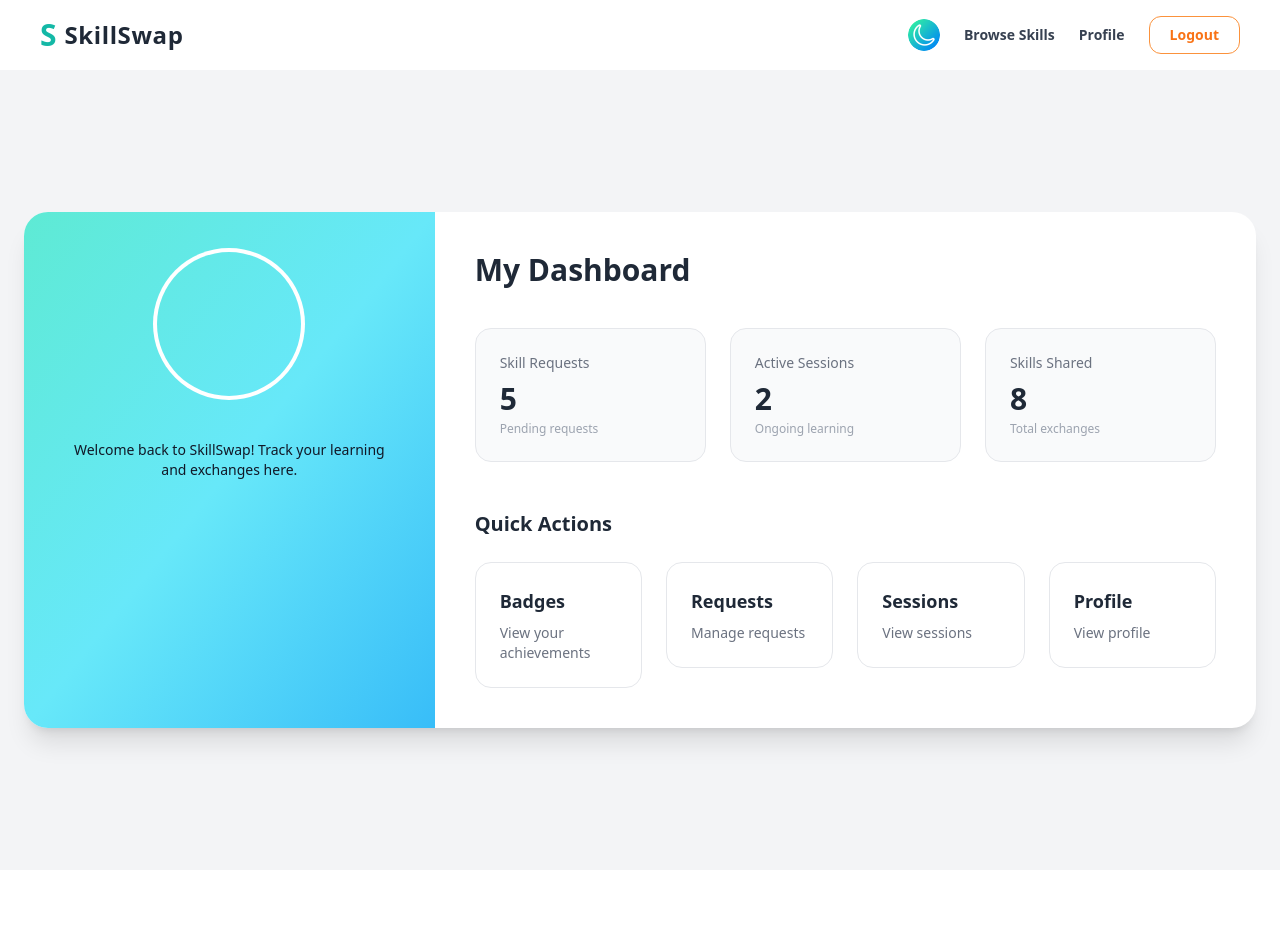
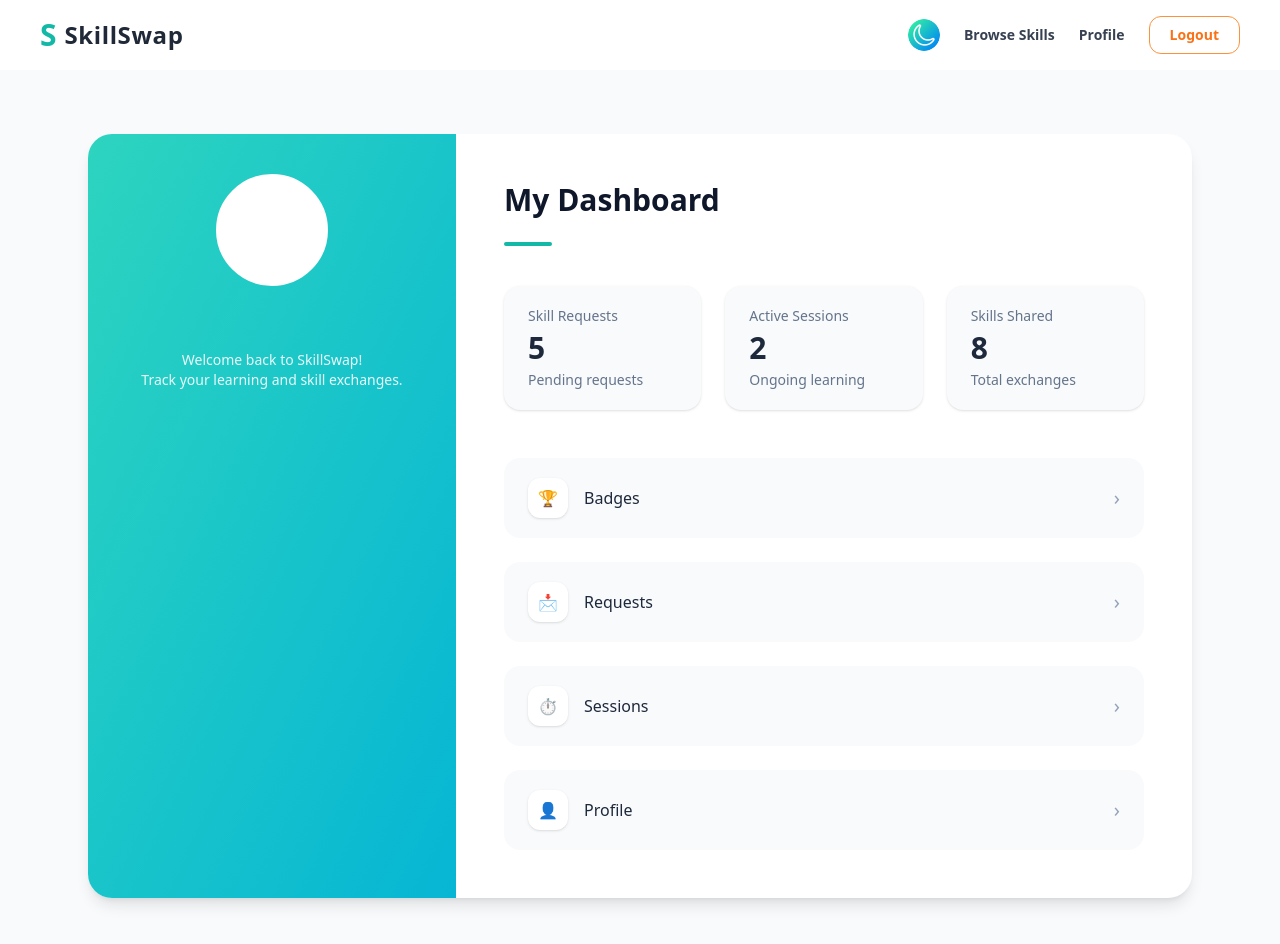
Before and after one commit to palaksingh-06/skill_swap, a React (Vite) app in the folder frontend/: page /dashboard in a window 1280 px wide. Shown: the top 944 px of the page. Before the commit the page ends 870 px from the top, so only its background shows below. Built offline with nearby package versions, Linux system fonts and the light colour scheme.

Commit message:
changed ui of skills and dashboard

```diff
--- a/frontend/src/pages/Dashboard.jsx
+++ b/frontend/src/pages/Dashboard.jsx
@@ -10,8 +10,8 @@ const Dashboard = () => {
 
   if (!user) {
     return (
-      <p className={`p-6 ${darkMode ? "text-white" : "text-gray-800"}`}>
-        Loading...
+      <p className={`p-6 ${darkMode ? "text-white" : "text-slate-900"}`}>
+        Loading dashboard...
       </p>
     );
   }
@@ -21,135 +21,115 @@ const Dashboard = () => {
       initial={{ opacity: 0, y: 20 }}
       animate={{ opacity: 1, y: 0 }}
       transition={{ duration: 0.5 }}
-      className={`min-h-screen flex items-center justify-center p-6 transition-colors ${
-        darkMode ? "bg-slate-900 text-white" : "bg-gray-100 text-gray-900"
+      className={`min-h-screen ${
+        darkMode ? "bg-slate-900 text-white" : "bg-slate-50 text-slate-900"
       }`}
     >
+      {/* ================= DASHBOARD CARD ================= */}
+      <main className="max-w-6xl mx-auto px-6 py-16">
         <motion.div
           initial={{ opacity: 0, scale: 0.97 }}
           animate={{ opacity: 1, scale: 1 }}
           transition={{ duration: 0.4 }}
-        className={`w-full max-w-7xl rounded-3xl shadow-xl overflow-hidden flex transition-colors ${
+          className={`rounded-3xl shadow-lg grid md:grid-cols-3 overflow-hidden ${
             darkMode ? "bg-slate-800" : "bg-white"
           }`}
         >
-        {/* LEFT GRADIENT PANEL */}
+          {/* LEFT PROFILE PANEL — EXACT SAME AS PROFILE */}
           <motion.div
             initial={{ x: -40, opacity: 0 }}
             animate={{ x: 0, opacity: 1 }}
             transition={{ duration: 0.4, delay: 0.1 }}
-          className="w-full md:w-1/3 bg-gradient-to-br from-teal-300 via-cyan-300 to-sky-400 p-10 flex flex-col items-center text-center"
+            className="bg-gradient-to-br from-teal-400 to-cyan-500 p-10 text-white flex flex-col items-center text-center"
           >
-          {/* Avatar */}
-          <div className="w-36 h-36 rounded-full ring-4 ring-white flex items-center justify-center text-4xl font-bold text-gray-700 mb-4">
+            <div className="w-28 h-28 rounded-full border-4 border-white flex items-center justify-center text-3xl font-semibold mb-4 bg-white text-slate-700">
               {user.name?.charAt(0).toUpperCase()}
             </div>
 
-          {/* User Info */}
-          <h2 className="text-3xl font-bold">{user.name}</h2>
-          <p className="text-sm mt-1">{user.email}</p>
+            <h2 className="text-xl font-semibold uppercase">{user.name}</h2>
+            <p className="text-sm opacity-90">{user.email}</p>
 
-          <p className="text-sm mt-6 max-w-xs">
-            Welcome back to SkillSwap! Track your learning and exchanges here.
+            <p className="text-sm opacity-90 mt-12 max-w-xs">
+              Welcome back to SkillSwap! <br />
+              Track your learning and skill exchanges.
             </p>
           </motion.div>
 
-        {/* RIGHT DASHBOARD CONTENT */}
+          {/* RIGHT CONTENT */}
           <motion.div
             initial={{ x: 40, opacity: 0 }}
             animate={{ x: 0, opacity: 1 }}
             transition={{ duration: 0.4, delay: 0.2 }}
-          className="w-full md:w-2/3 p-10"
+            className="md:col-span-2 p-12"
           >
-          {/* Header */}
+            {/* HEADER — MATCH PROFILE */}
             <h1
-            className={`text-3xl font-bold mb-10 ${
-              darkMode ? "text-white" : "text-gray-800"
+              className={`text-3xl font-bold mb-6 ${
+                darkMode ? "text-white" : "text-slate-900"
               }`}
             >
               My Dashboard
             </h1>
 
-          {/* STATS */}
+            <div className="w-12 h-1 bg-teal-500 rounded-full mb-10"></div>
+
+            {/* STATS — SAME CARD STYLE AS PROFILE ITEMS */}
             <div className="grid grid-cols-1 md:grid-cols-3 gap-6 mb-12">
               {[
                 { title: "Skill Requests", value: 5, desc: "Pending requests" },
                 { title: "Active Sessions", value: 2, desc: "Ongoing learning" },
                 { title: "Skills Shared", value: 8, desc: "Total exchanges" },
               ].map((stat, i) => (
-              <motion.div
+                <div
                   key={i}
-                whileHover={{ scale: 1.03 }}
-                className={`border rounded-2xl p-6 transition-colors ${
+                  className={`rounded-2xl px-6 py-5 shadow transition ${
                     darkMode
-                    ? "bg-slate-700 border-slate-600 text-white"
-                    : "bg-gray-50 border-gray-200 text-gray-800"
-                } hover:shadow-md`}
-              >
-                <p
-                  className={`text-sm mb-2 ${
-                    darkMode ? "text-gray-300" : "text-gray-500"
+                      ? "bg-slate-700 text-white"
+                      : "bg-slate-50 text-slate-800"
                   }`}
                 >
-                  {stat.title}
-                </p>
-                <h3 className="text-3xl font-bold">{stat.value}</h3>
-                <p
-                  className={`text-xs mt-1 ${
-                    darkMode ? "text-gray-400" : "text-gray-400"
-                  }`}
-                >
-                  {stat.desc}
-                </p>
-              </motion.div>
+                  <p className="text-sm text-slate-500">{stat.title}</p>
+                  <p className="text-3xl font-bold mt-1">{stat.value}</p>
+                  <p className="text-sm text-slate-500 mt-1">{stat.desc}</p>
+                </div>
               ))}
             </div>
 
-          {/* QUICK ACTIONS */}
-          <div>
-            <h2
-              className={`text-xl font-semibold mb-6 ${
-                darkMode ? "text-white" : "text-gray-800"
-              }`}
-            >
-              Quick Actions
-            </h2>
-
-            <div className="grid grid-cols-1 md:grid-cols-2 lg:grid-cols-4 gap-6">
-              {[
-                { title: "Badges", desc: "View your achievements", link: "/badges" },
-                { title: "Requests", desc: "Manage requests", link: "/requests" },
-                { title: "Sessions", desc: "View sessions", link: "/sessions" },
-                { title: "Profile", desc: "View profile", link: "/profile" },
-              ].map((item, i) => (
-                <motion.div key={i} whileHover={{ scale: 1.04 }} whileTap={{ scale: 0.97 }}>
-                  <Link
-                    to={item.link}
-                    className={`border rounded-2xl p-6 transition-colors block ${
-                      darkMode
-                        ? "bg-slate-700 border-slate-600 text-white hover:shadow-lg"
-                        : "bg-white border-gray-200 text-gray-800 hover:shadow-lg"
-                    }`}
-                  >
-                    <h3 className="text-lg font-semibold mb-2">
-                      {item.title}
-                    </h3>
-                    <p
-                      className={`text-sm ${
-                        darkMode ? "text-gray-300" : "text-gray-500"
-                      }`}
-                    >
-                      {item.desc}
-                    </p>
-                  </Link>
-                </motion.div>
-              ))}
-            </div>
+            {/* QUICK ACTIONS — EXACT PROFILE ITEM STYLE */}
+            <div className="space-y-6">
+              <DashboardItem title="Badges" icon="🏆" link="/badges" darkMode={darkMode} />
+              <DashboardItem title="Requests" icon="📩" link="/requests" darkMode={darkMode} />
+              <DashboardItem title="Sessions" icon="⏱️" link="/sessions" darkMode={darkMode} />
+              <DashboardItem title="Profile" icon="👤" link="/profile" darkMode={darkMode} />
             </div>
           </motion.div>
         </motion.div>
+      </main>
     </motion.div>
   );
 };
 
+const DashboardItem = ({ title, icon, link, darkMode }) => (
+  <motion.div whileHover={{ scale: 1.02 }} whileTap={{ scale: 0.97 }}>
+    <Link
+      to={link}
+      className={`flex items-center justify-between rounded-2xl px-6 py-5 hover:shadow transition ${
+        darkMode ? "bg-slate-700 text-white" : "bg-slate-50 text-slate-800"
+      }`}
+    >
+      <div className="flex items-center gap-4">
+        <div
+          className={`w-10 h-10 rounded-xl flex items-center justify-center shadow ${
+            darkMode ? "bg-slate-600" : "bg-white"
+          }`}
+        >
+          {icon}
+        </div>
+        <span className="font-medium">{title}</span>
+      </div>
+      <span className="text-slate-400 text-xl">›</span>
+    </Link>
+  </motion.div>
+);
+
 export default Dashboard;
--- a/frontend/src/pages/Skills.jsx
+++ b/frontend/src/pages/Skills.jsx
@@ -5,8 +5,9 @@ import { AuthContext } from "../context/AuthContext";
 import { DarkModeContext } from "../context/DarkModeContext";
 
 const Skills = () => {
-  const { user, setUser } = useContext(AuthContext);
-  const { darkMode } = useContext(DarkModeContext); // <-- use darkMode boolean
+  const { user } = useContext(AuthContext); // ✅ removed setUser
+  const { darkMode } = useContext(DarkModeContext);
+
   const [skillsTeach, setSkillsTeach] = useState([]);
   const [skillsLearn, setSkillsLearn] = useState([]);
   const [loading, setLoading] = useState(false);
@@ -20,6 +21,7 @@ const Skills = () => {
 
   if (!user) return <p className="p-6">Loading skills...</p>;
 
+  // ================= REMOVE SKILL =================
   const removeSkill = async (type, skillId) => {
     setLoading(true);
     try {
@@ -31,10 +33,9 @@ const Skills = () => {
         { headers: { Authorization: `Bearer ${token}` } }
       );
 
-      if (type === "teach") setSkillsTeach(res.data.user.skillsTeach);
-      else setSkillsLearn(res.data.user.skillsLearn);
-
-      setUser(res.data.user);
+      // ✅ update local state only
+      setSkillsTeach(res.data.user.skillsTeach);
+      setSkillsLearn(res.data.user.skillsLearn);
     } catch (err) {
       console.error("Failed to remove skill", err);
     } finally {
@@ -45,44 +46,44 @@ const Skills = () => {
   return (
     <div
       className={`min-h-screen flex items-center justify-center p-6 ${
-        darkMode ? "bg-slate-900 text-white" : "bg-gray-100 text-gray-900"
+        darkMode ? "bg-slate-900 text-white" : "bg-slate-100 text-slate-900"
       }`}
     >
       <div
-        className={`w-full max-w-4xl rounded-3xl shadow-xl p-10 ${
+        className={`w-full max-w-5xl rounded-3xl shadow-xl p-12 ${
           darkMode ? "bg-slate-800" : "bg-white"
         }`}
       >
-        {/* Header */}
-        <div className="flex justify-between items-center mb-8">
-          <h1 className="text-3xl font-bold">{user.name}'s Skills</h1>
+        {/* HEADER */}
+        <div className="flex justify-between items-center mb-10">
+          <h1 className="text-3xl font-bold uppercase">
+            {user.name}'s Skills
+          </h1>
+
           <Link
             to="/profile"
-            className={`text-sm font-medium ${
-              darkMode ? "text-teal-300 hover:text-teal-400" : "text-teal-600 hover:text-teal-700"
-            }`}
+            className="text-sm font-medium text-teal-600 hover:text-teal-700"
           >
-            Back to Profile
+            ← Back to Profile
           </Link>
         </div>
 
-        {/* Skills to Teach */}
-        <div className="mb-10">
-          <h2 className="text-xl font-semibold mb-4">Skills to Teach</h2>
+        {/* SKILLS TO TEACH */}
+        <div className="mb-12">
+          <h2 className="text-xl font-semibold mb-4">🎓 Skills to Teach</h2>
+
           {skillsTeach.length > 0 ? (
             <div className="flex flex-wrap gap-3">
               {skillsTeach.map((skill) => (
                 <span
                   key={skill._id}
-                  className={`flex items-center px-4 py-2 rounded-full text-sm font-medium ${
-                    darkMode ? "bg-teal-700 text-teal-100" : "bg-teal-100 text-teal-700"
-                  }`}
+                  className="flex items-center gap-2 px-5 py-2 rounded-full bg-teal-100 text-teal-700 text-sm font-medium"
                 >
                   {skill.name}
                   <button
                     disabled={loading}
                     onClick={() => removeSkill("teach", skill._id)}
-                    className="ml-2 text-red-500 font-bold hover:text-red-700"
+                    className="text-red-500 hover:text-red-700 font-bold"
                   >
                     ×
                   </button>
@@ -90,29 +91,28 @@ const Skills = () => {
               ))}
             </div>
           ) : (
-            <p className={`text-sm ${darkMode ? "text-slate-300" : "text-gray-500"}`}>
+            <p className="text-sm text-slate-500">
               You haven’t added any skills to teach yet.
             </p>
           )}
         </div>
 
-        {/* Skills to Learn */}
+        {/* SKILLS TO LEARN */}
         <div>
-          <h2 className="text-xl font-semibold mb-4">Skills to Learn</h2>
+          <h2 className="text-xl font-semibold mb-4">✨ Skills to Learn</h2>
+
           {skillsLearn.length > 0 ? (
             <div className="flex flex-wrap gap-3">
               {skillsLearn.map((skill) => (
                 <span
                   key={skill._id}
-                  className={`flex items-center px-4 py-2 rounded-full text-sm font-medium ${
-                    darkMode ? "bg-sky-700 text-sky-100" : "bg-sky-100 text-sky-700"
-                  }`}
+                  className="flex items-center gap-2 px-5 py-2 rounded-full bg-sky-100 text-sky-700 text-sm font-medium"
                 >
                   {skill.name}
                   <button
                     disabled={loading}
                     onClick={() => removeSkill("learn", skill._id)}
-                    className="ml-2 text-red-500 font-bold hover:text-red-700"
+                    className="text-red-500 hover:text-red-700 font-bold"
                   >
                     ×
                   </button>
@@ -120,7 +120,7 @@ const Skills = () => {
               ))}
             </div>
           ) : (
-            <p className={`text-sm ${darkMode ? "text-slate-300" : "text-gray-500"}`}>
+            <p className="text-sm text-slate-500">
               You haven’t added any skills to learn yet.
             </p>
           )}
```
Lines whose indentation alone changed are shown as unchanged.
